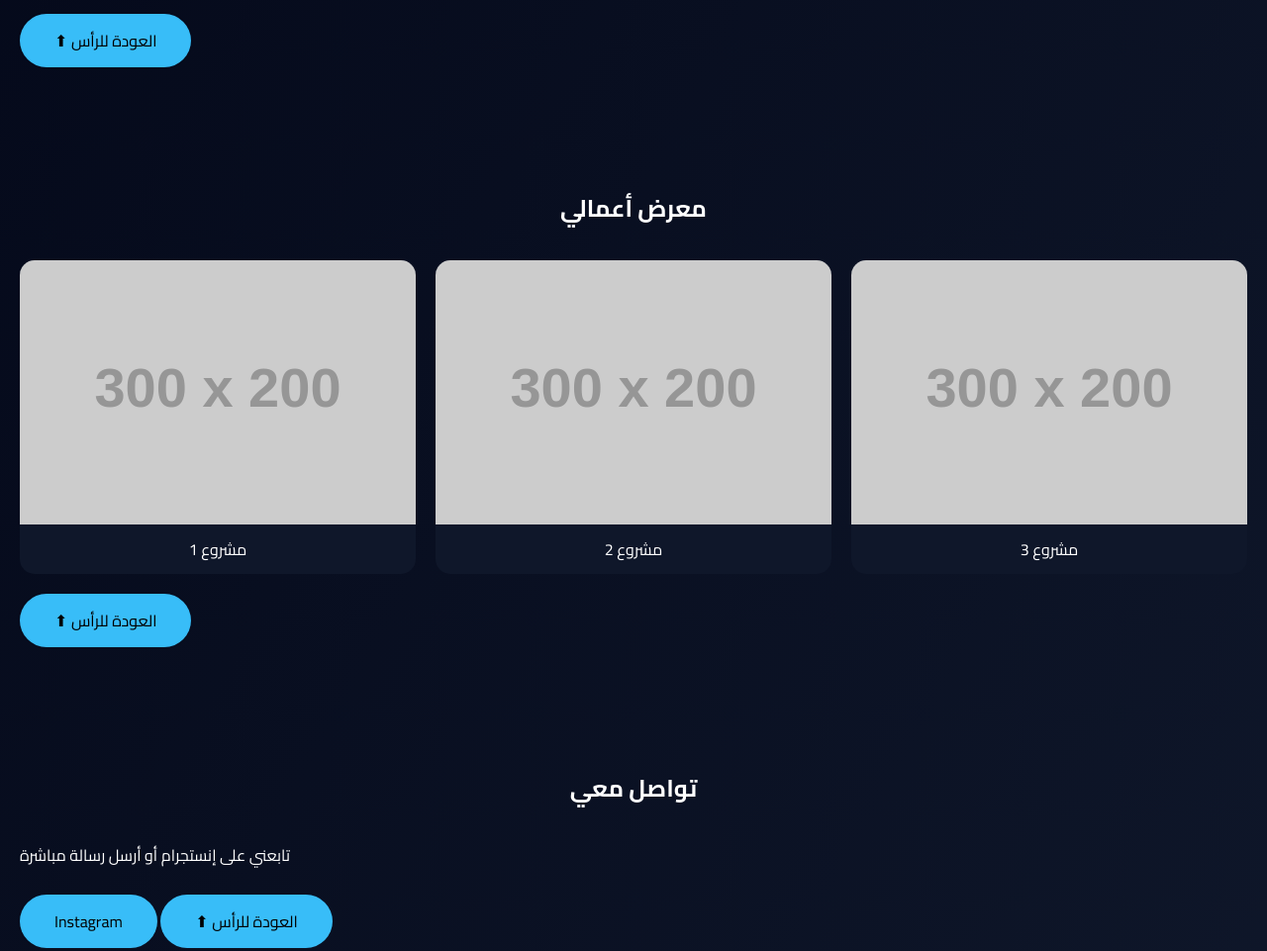
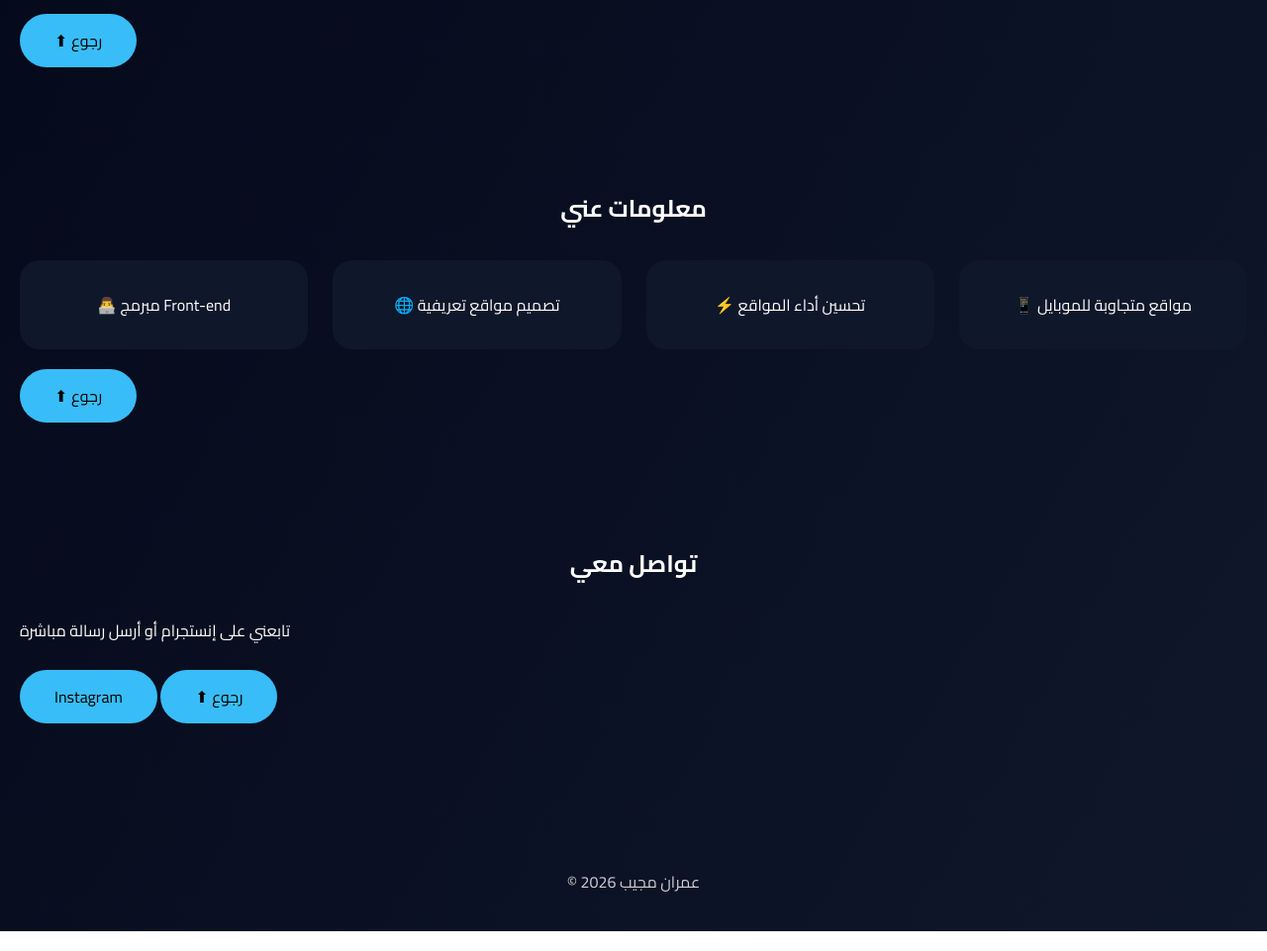
Before and after one commit to hkra67807-sudo/amdnskah, a plain HTML site: page omran-template.html in a window 1280 px wide. Shown: the part 1000-1961 px from the top of the page at 99% size. Drawn offline with Linux system fonts and the light colour scheme; placeholder pictures from the web are drawn by us.

Commit message:
Refactor omran-template.html to update sections
Removed the projects section and added an about section with services.

```diff
--- a/omran-template.html
+++ b/omran-template.html
@@ -150,35 +150,6 @@ nav a:hover{opacity:1;}
   box-shadow:0 0 20px var(--main);
 }
 
-.projects{
-  display:grid;
-  grid-template-columns:repeat(auto-fit,minmax(220px,1fr));
-  gap:20px;
-  margin-top:20px;
-}
-
-.project{
-  background:var(--card);
-  border-radius:15px;
-  overflow:hidden;
-  text-align:center;
-  transition: transform 0.3s, box-shadow 0.3s;
-}
-
-.project img{
-  width:100%;
-  display:block;
-}
-
-.project p{
-  padding:10px;
-}
-
-.project:hover{
-  transform:translateY(-10px);
-  box-shadow:0 0 20px var(--main);
-}
-
 footer{
   text-align:center;
   padding:35px;
@@ -201,7 +172,7 @@ footer{
   <nav>
     <a href="#">الرئيسية</a>
     <a href="#services">المميزات</a>
-    <a href="#projects">أعمالي</a>
+    <a href="#about">معلومات عني</a>
     <a href="#contact">تواصل</a>
   </nav>
   <div class="social">
@@ -236,33 +207,25 @@ footer{
     <div class="service">تعديل مواقع</div>
     <div class="service">تحسين السرعة</div>
   </div>
-  <a class="btn" href="#top" style="margin-top:20px;">⬆ العودة للرأس</a>
+  <a class="btn" href="#top" style="margin-top:20px;">⬆ رجوع</a>
 </section>
 
-<section class="section" id="projects">
-  <h2>معرض أعمالي</h2>
-  <div class="projects">
-    <div class="project">
-      <img src="https://via.placeholder.com/300x200" alt="Project 1">
-      <p>مشروع 1</p>
-    </div>
-    <div class="project">
-      <img src="https://via.placeholder.com/300x200" alt="Project 2">
-      <p>مشروع 2</p>
-    </div>
-    <div class="project">
-      <img src="https://via.placeholder.com/300x200" alt="Project 3">
-      <p>مشروع 3</p>
-    </div>
+<section class="section" id="about">
+  <h2>معلومات عني</h2>
+  <div class="services">
+    <div class="service">👨‍💻 مبرمج Front-end</div>
+    <div class="service">🌐 تصميم مواقع تعريفية</div>
+    <div class="service">⚡ تحسين أداء المواقع</div>
+    <div class="service">📱 مواقع متجاوبة للموبايل</div>
   </div>
-  <a class="btn" href="#top" style="margin-top:20px;">⬆ العودة للرأس</a>
+  <a class="btn" href="#top" style="margin-top:20px;">⬆ رجوع</a>
 </section>
 
 <section class="section" id="contact">
   <h2>تواصل معي</h2>
   <p>تابعني على إنستجرام أو أرسل رسالة مباشرة</p>
   <a class="btn" href="https://www.instagram.com/ha_vo20" target="_blank">Instagram</a>
-  <a class="btn" href="#top" style="margin-top:20px;">⬆ العودة للرأس</a>
+  <a class="btn" href="#top" style="margin-top:20px;">⬆ رجوع</a>
 </section>
 
 <footer>
```
